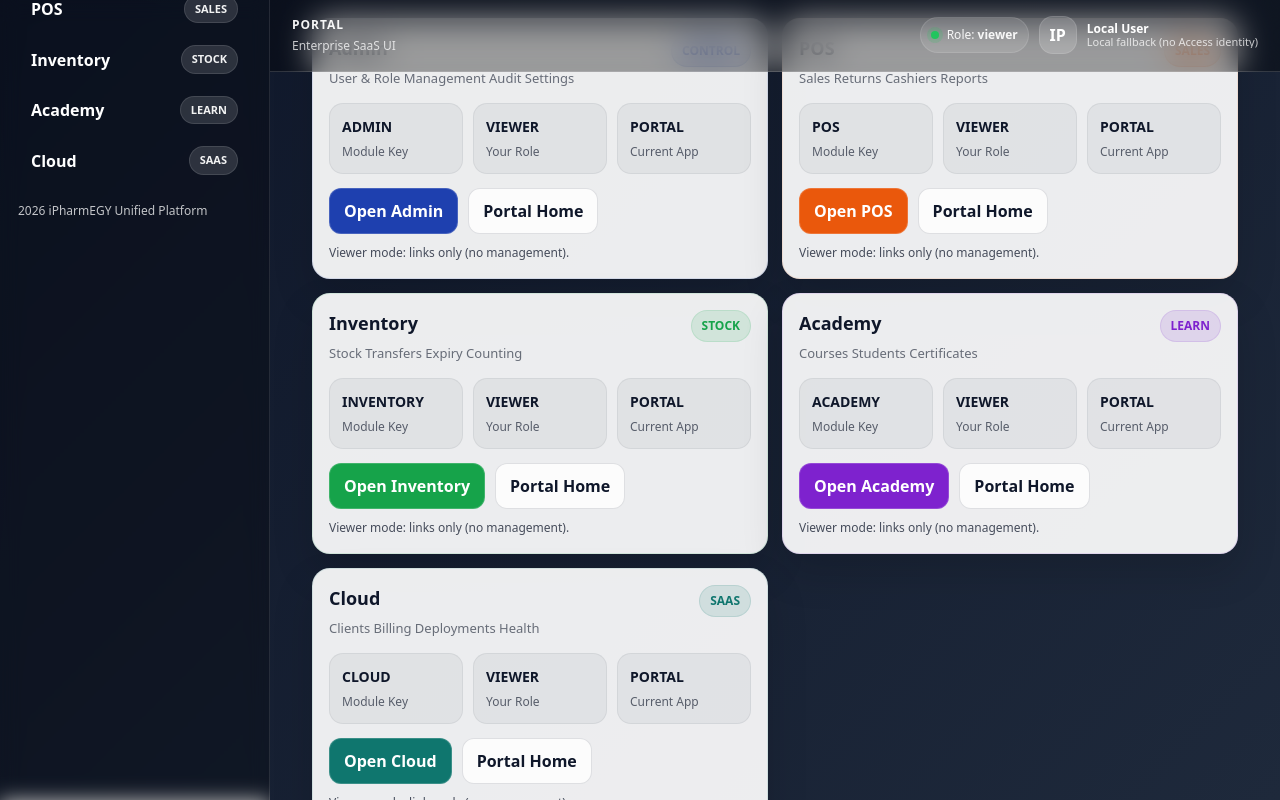
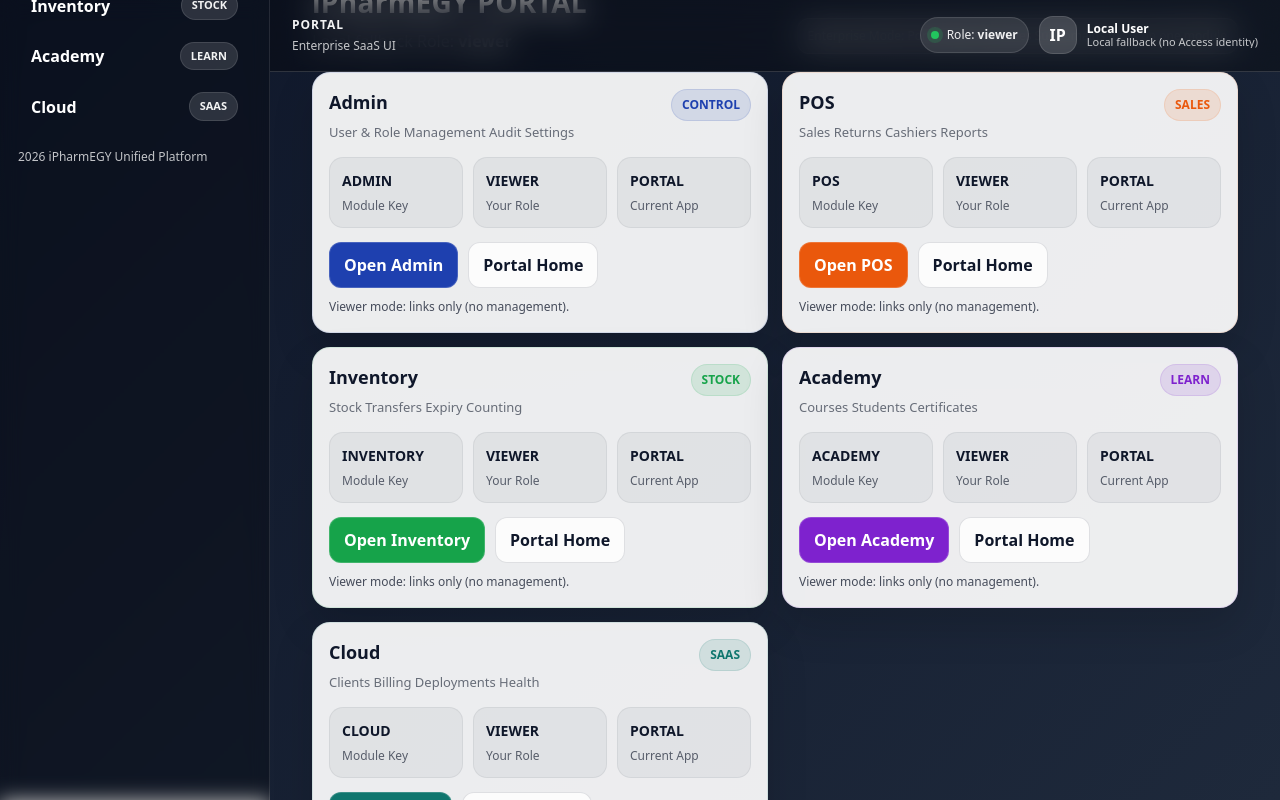
Before and after one commit to iPharmEGYOfficial/ipharmegy-portal, a React (Vite) app: page / in a window 1280 px wide. Shown: the top 800 px of the page. Built offline with nearby package versions, Linux system fonts and the light colour scheme.

Commit message:
fix: iOS sticky header overlap (safe-area + content offset)

```diff
--- a/src/App.css
+++ b/src/App.css
@@ -462,3 +462,26 @@
 .main{
   padding-bottom: var(--sab);
 }
+
+
+/* =========================================================
+   FIX iOS Sticky Header Overlap (safe-area + content offset)
+   ========================================================= */
+:root{
+  --headerH: 96px; /* fallback if JS not used */
+}
+
+/* Stick header below iOS safe-area */
+.topbarWrap{
+  top: env(safe-area-inset-top);
+}
+
+/* Push content below sticky header */
+.contentWrap{
+  padding-top: calc(var(--headerH) + env(safe-area-inset-top) + 12px);
+}
+
+/* Make sure footer not hidden behind iOS home indicator */
+.footerFull{
+  padding-bottom: calc(14px + env(safe-area-inset-bottom));
+}
```
